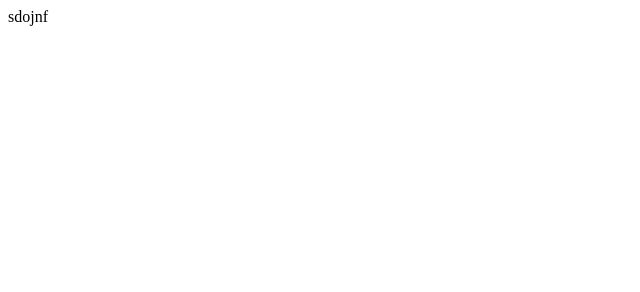
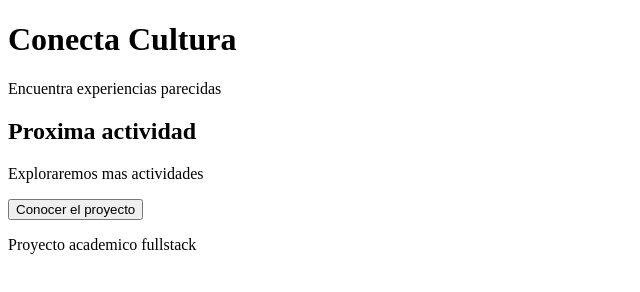
Before and after one commit to jersonLegua/EstudioHtml, a plain HTML site: page index.html in a window 1280 px wide. Shown: the whole page, without its empty margins (0-640 px from the left). Drawn offline with Linux system fonts and the light colour scheme.

Commit message:
Actualizacio

```diff
--- a/index.html
+++ b/index.html
@@ -1,11 +1,29 @@
 <!DOCTYPE html>
-<html lang="en">
+<html lang="es">
 <head>
     <meta charset="UTF-8">
     <meta name="viewport" content="width=device-width, initial-scale=1.0">
-    <title>JersobLegua</title>
+    <meta name="description" content="Actividades y talleres de Conecta Cultura">
+    <link rel="stylesheet" href="assets/css/estilos.css">
+
+    <title>Conecta_Cultura</title>
 </head>
 <body>
-    sdojnf
+    <header>
+        <h1>Conecta Cultura</h1>
+        <p>Encuentra experiencias parecidas</p>
+
+    </header>
+    <main>
+        <section>
+            <h2>Proxima actividad </h2>
+            <p>Exploraremos mas actividades</p>
+            <button id="boton-bienvenida" type="button">Conocer el proyecto</button>
+        </section>
+    </main>
+    <footer>
+        <p>Proyecto academico fullstack</p>
+    </footer>
+    <script src="assets/js/app.js"></script>
 </body>
 </html>
```
